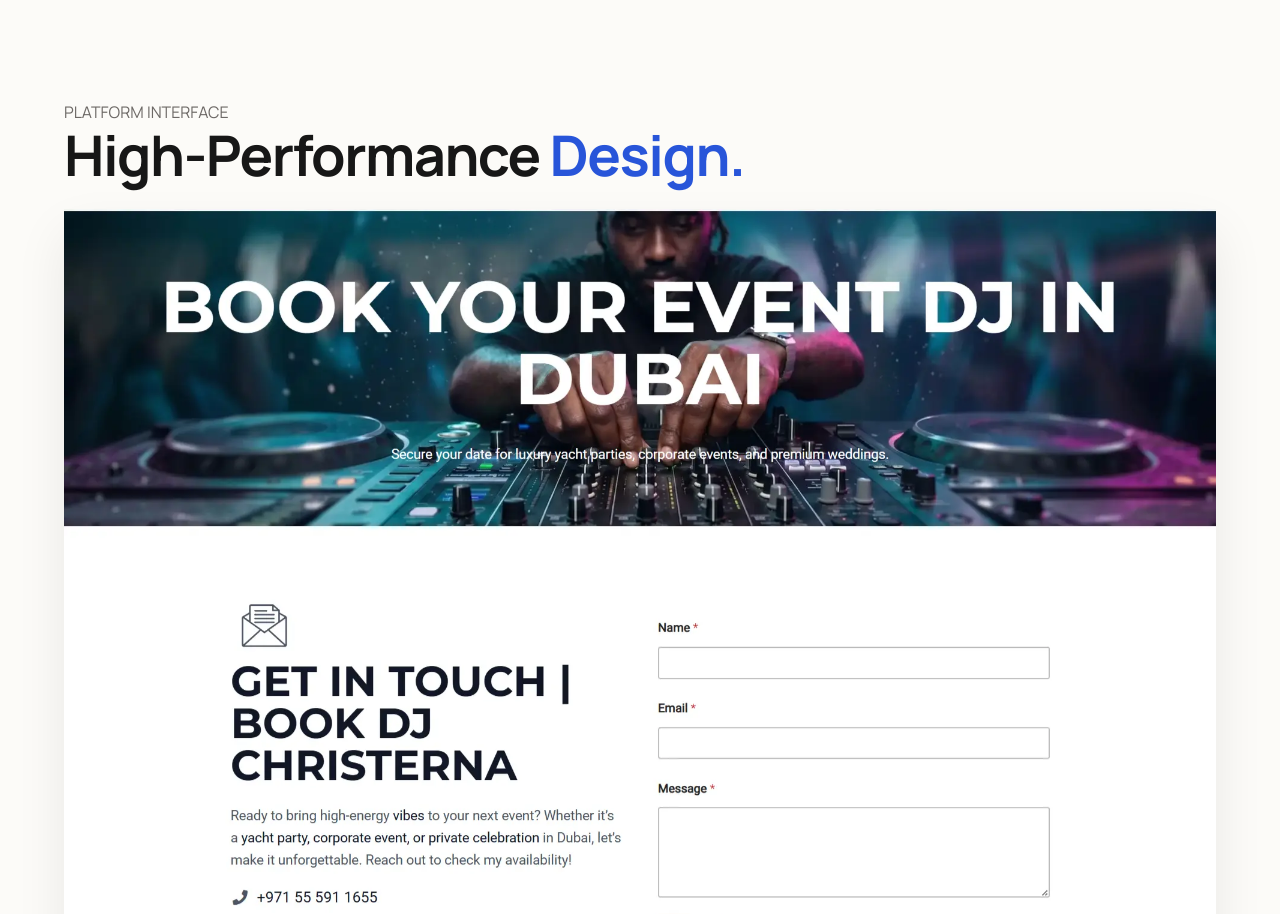
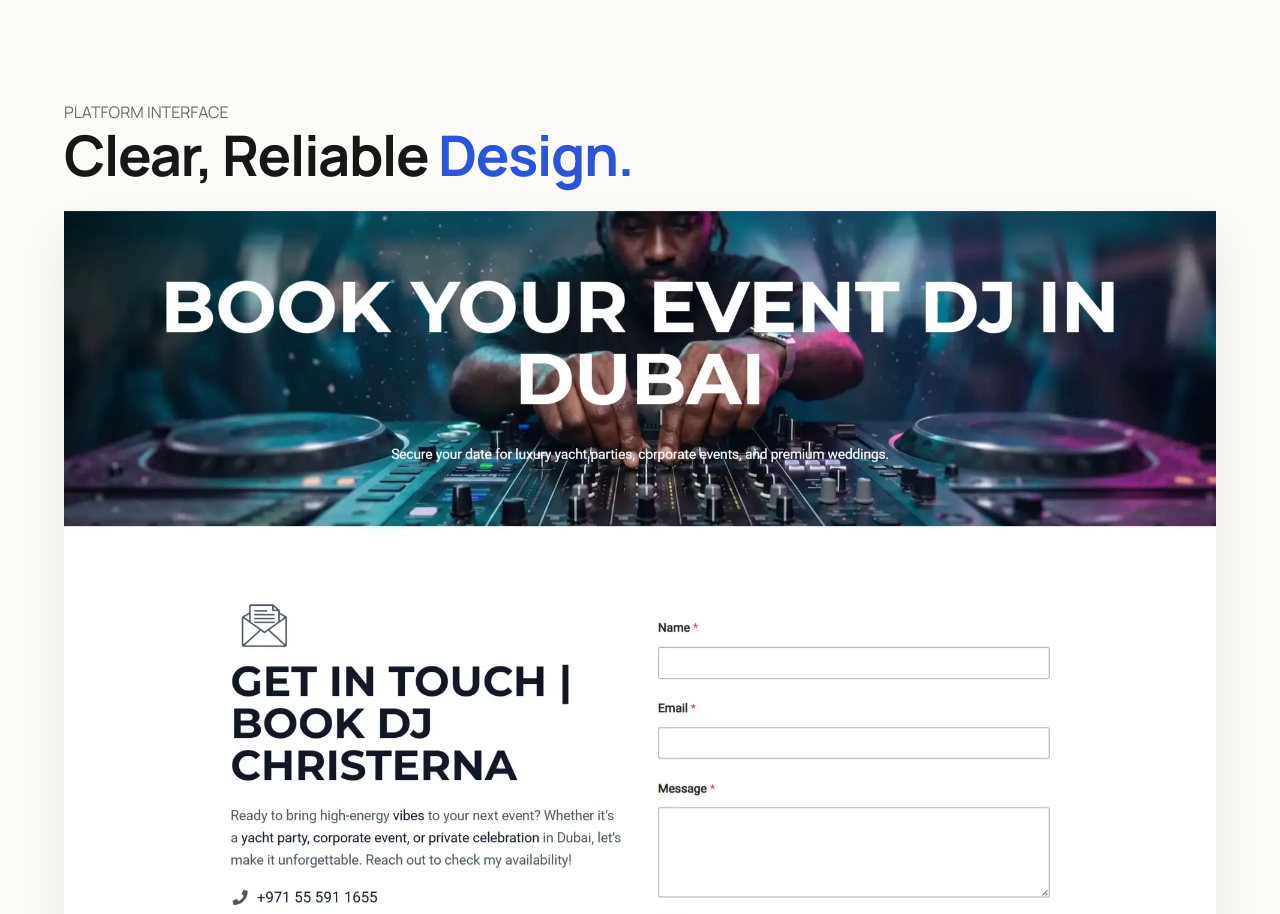
Before and after one commit to sanjeewadev/sanjeewa.dev, a Next.js app: page /dj-christerna-case-study in a window 1280 px wide. Shown: the part 2180-3094 px from the top of the page. Built offline with nearby package versions, Linux system fonts and the light colour scheme.

Commit message:
Simplify DJ case study design wording

```diff
--- a/src/app/dj-christerna-case-study/page.js
+++ b/src/app/dj-christerna-case-study/page.js
@@ -123,7 +123,7 @@ export default function DjChristernaCaseStudy() {
               <section className="container cs-visual-tour scroll-fade-up">
                   <div className="section-label-block centered mb-64">
                       <p className="section-kicker text-dark-muted">PLATFORM INTERFACE</p>
-                      <h2>High-Performance <span className="text-brand">Design.</span></h2>
+                      <h2>Clear, Reliable <span className="text-brand">Design.</span></h2>
                   </div>
 
                   <div className="modular-gallery-grid">
```
